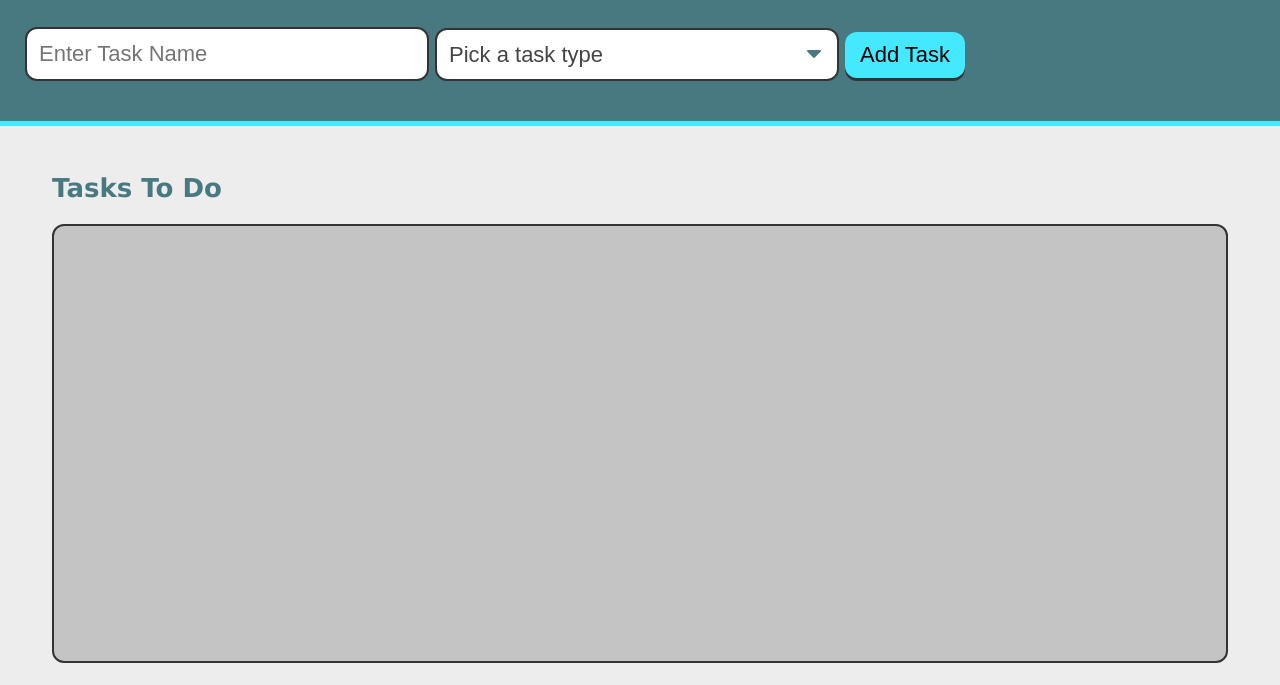
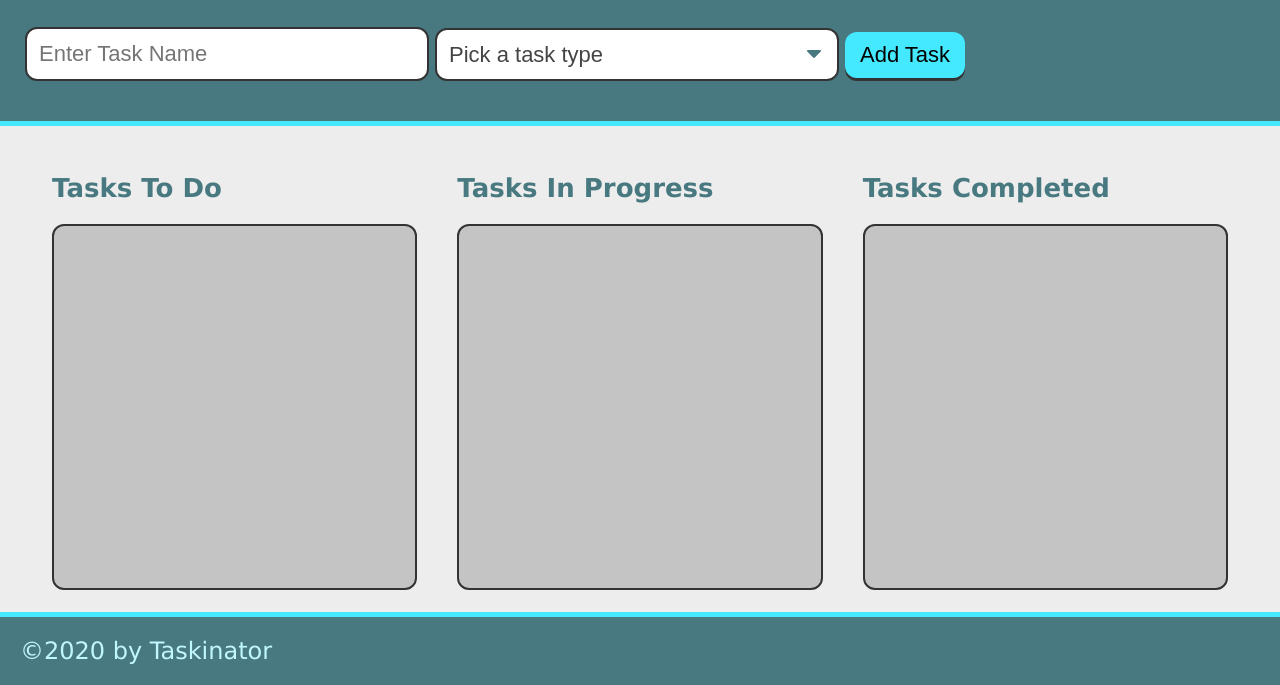
Before and after one commit to Vshepard879/Taskinator, a plain HTML site: page index.html in a window 1280 px wide. Shown: the part 115-800 px from the top of the page. Drawn offline with Linux system fonts and the light colour scheme.

Commit message:
final adjustments

```diff
--- a/index.html
+++ b/index.html
@@ -38,3 +38,25 @@
       <h2 class="list-title">Tasks To Do</h2>
       <ul class="task-list" id="tasks-to-do"></ul>
     </section>
+
+    <!-- Tasks In Progress -->
+    <section class="task-list-wrapper">
+      <h2 class="list-title">Tasks In Progress</h2>
+      <ul class="task-list" id="tasks-in-progress"></ul>
+    </section>
+
+    <!-- Tasks Completed -->
+    <section class="task-list-wrapper">
+      <h2 class="list-title">Tasks Completed</h2>
+      <ul class="task-list" id="tasks-completed"></ul>
+    </section>
+  </main>
+
+  <footer>
+    &copy;2020 by Taskinator
+  </footer>
+
+  <script src="./assets/js/script.js"></script>
+</body>
+
+</html>
```
